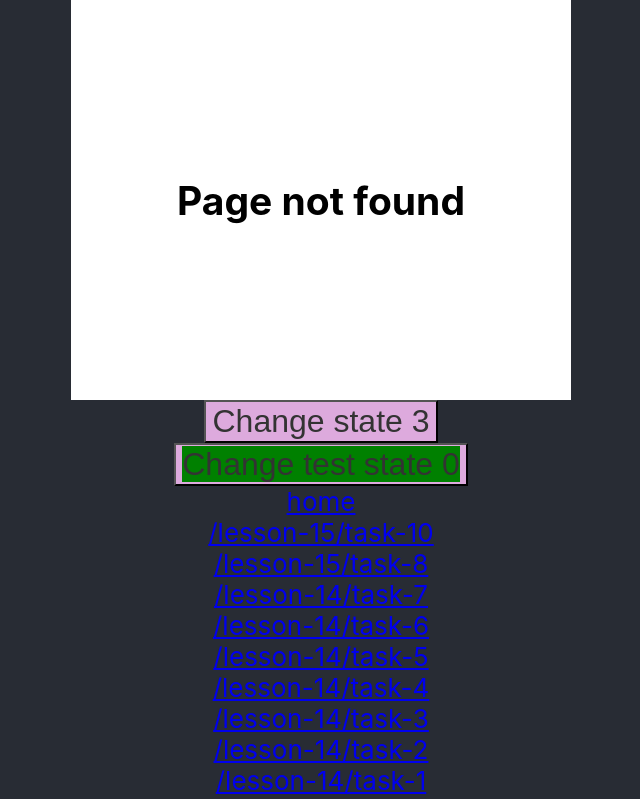
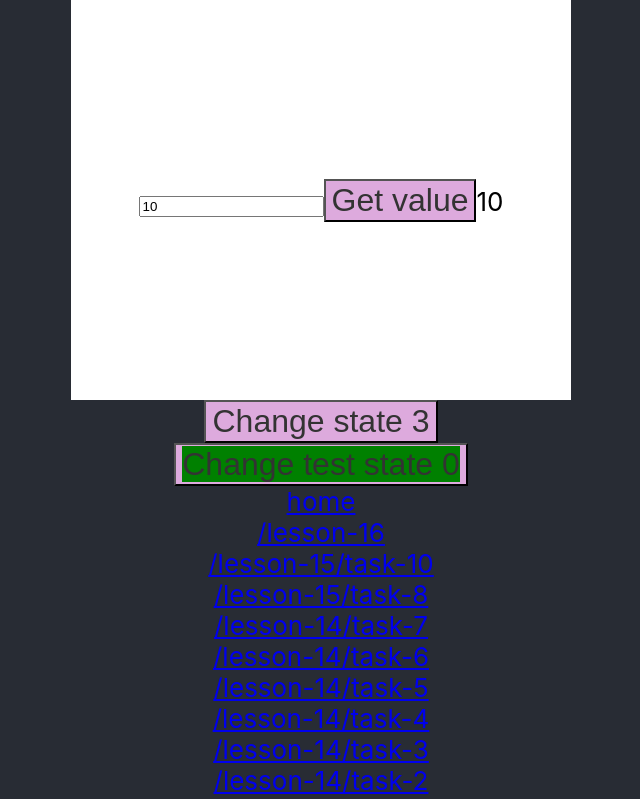
Before and after one commit to Simofy/fe2-7, a React (Create React App) app: page /lesson-16 in a window 1280 px wide. Shown: the top 799 px of the page, without its empty margins (319-959 px from the left). Built offline with nearby package versions, Linux system fonts and the light colour scheme.

Commit message:
Adding useImperativeHandle example

```diff
--- a/src/App.jsx
+++ b/src/App.jsx
@@ -17,6 +17,7 @@ import Task6 from './lesson-14/Task6'
 import Task7 from './lesson-14/Task7'
 import Task10 from './lesson-15/task10'
 import Task8 from './lesson-15/Task8'
+import Lesson16 from './lesson-16'
 import Lesson2 from './lesson-2'
 import CollapseComponent from './lesson-3/Collapse'
 import Lesson4 from './lesson-4'
@@ -28,6 +29,7 @@ import ThirdPart from './lesson-9/ThirdPart'
 import routes from './routes'
 
 const lessonComponents = {
+  [routes.lesson16]: Lesson16,
   [`${routes.lesson15}/task-10`]: Task10,
   [`${routes.lesson15}/task-8`]: Task8,
   [`${routes.lesson14}/task-7`]: Task7,
--- a/src/lesson-15/Task8/index.jsx
+++ b/src/lesson-15/Task8/index.jsx
@@ -20,7 +20,6 @@ import './Task8.scss'
 
 const MessagesContext = createContext({
   messages: [],
-  postMessage() {},
   username: '',
   setUsername() {},
 })
--- /dev/null
+++ b/src/lesson-16/index.jsx
@@ -0,0 +1,66 @@
+import {
+  Component,
+  forwardRef,
+  useEffect,
+  useImperativeHandle,
+  useRef,
+  useState,
+} from 'react'
+
+class ChangeValue extends Component {
+  state = {
+    value: 10,
+  }
+  getInternalState() {
+    return this.state.value
+  }
+  changeValue(value) {
+    this.setState({
+      value,
+    })
+  }
+  render() {
+    return this.state.value
+  }
+}
+
+function ChangeValueFunction({}, ref) {
+  const [value, setValue] = useState(10)
+  useImperativeHandle(
+    ref,
+    () => ({
+      getInternalState() {
+        return value
+      },
+      changeValue(value) {
+        setValue(value)
+      },
+    }),
+    [value]
+  )
+  return value
+}
+
+const ChangeValueFunctionWithRef = forwardRef(ChangeValueFunction)
+
+export default function Lesson16() {
+  const [value, setValue] = useState(10)
+  const changeValueRef = useRef(null)
+  useEffect(() => {
+    if (changeValueRef.current) {
+      changeValueRef.current.changeValue(value)
+    }
+  }, [value, changeValueRef.current])
+  return (
+    <div>
+      <input value={value} onChange={(e) => setValue(e.target.value)} />
+      <button
+        type="button"
+        onClick={() => console.log(changeValueRef.current.getInternalState())}
+      >
+        Get value
+      </button>
+      <ChangeValueFunctionWithRef ref={changeValueRef} />
+    </div>
+  )
+}
```
